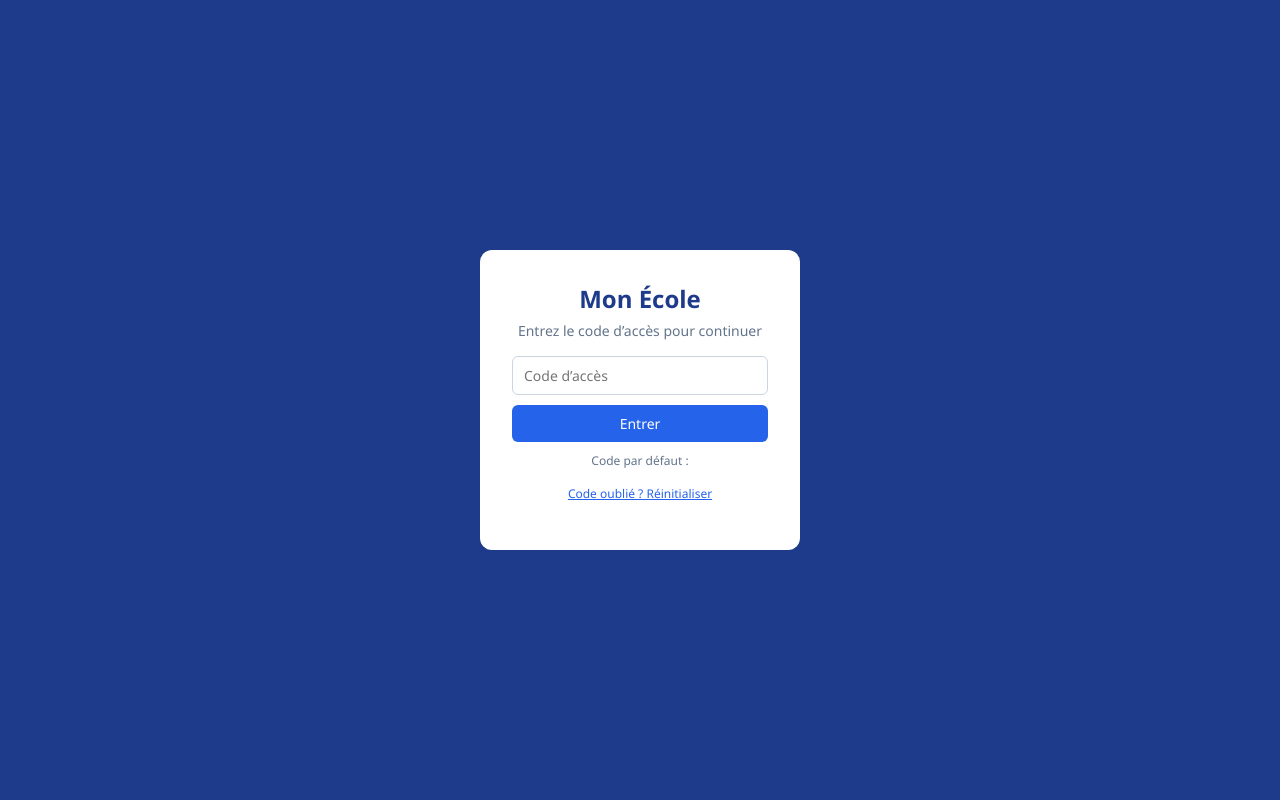
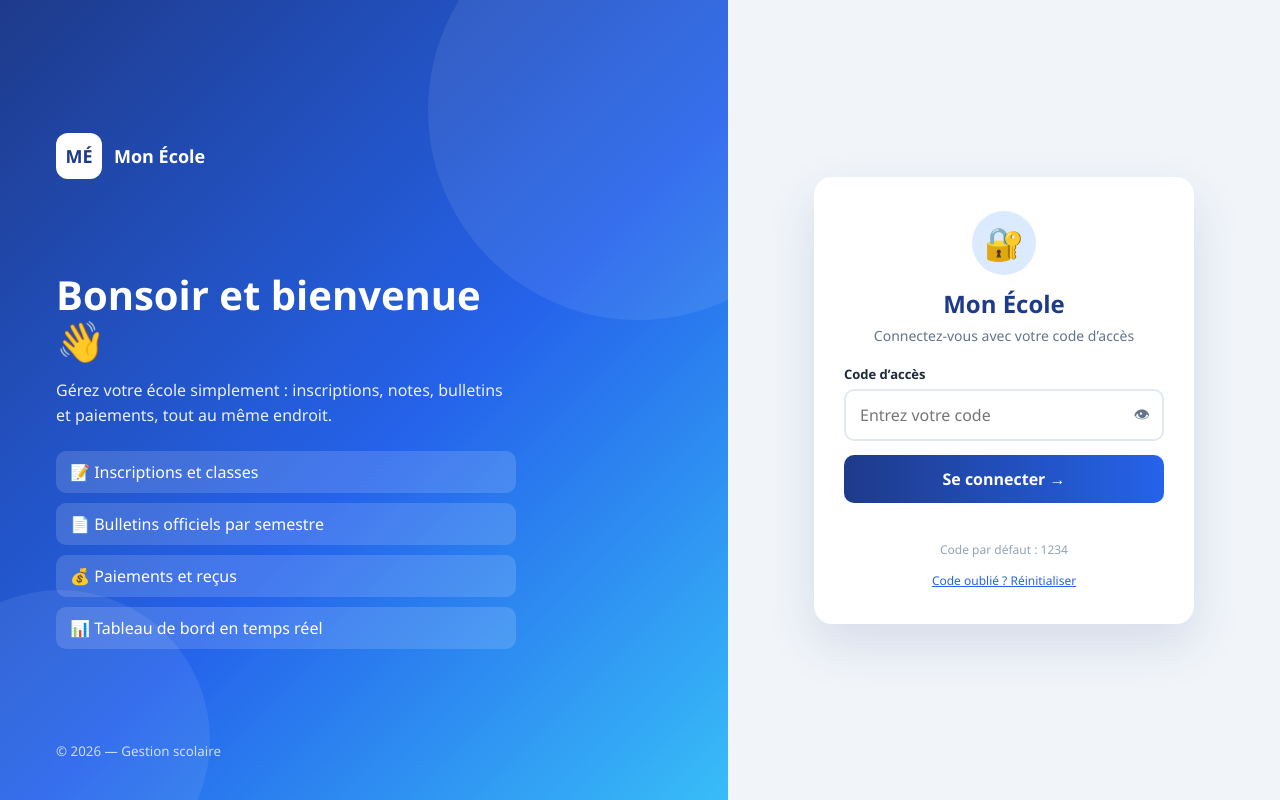
Before and after one commit to elhadjis828-ux/SEYDI, a plain HTML site: page index.html in a window 1280 px wide. Drawn offline with Linux system fonts and the light colour scheme.

Commit message:
Add files via upload

```diff
--- a/index.html
+++ b/index.html
@@ -8,21 +8,57 @@
   </head>
   <body>
     <div id="login">
-      <div class="box">
+      <div class="lg-left">
+        <div class="lg-shapes"><i></i><i></i></div>
+        <div class="lg-brand">
+          <div class="lg-logo" id="loginLogo">É</div>
+          <span id="loginName2">École</span>
+        </div>
+        <div class="lg-hero">
+          <h1 id="greet">Bienvenue</h1>
+          <p>
+            Gérez votre école simplement : inscriptions, notes, bulletins et
+            paiements, tout au même endroit.
+          </p>
+          <ul>
+            <li>📝 Inscriptions et classes</li>
+            <li>📄 Bulletins officiels par semestre</li>
+            <li>💰 Paiements et reçus</li>
+            <li>📊 Tableau de bord en temps réel</li>
+          </ul>
+        </div>
+        <small>© <span id="annee"></span> — Gestion scolaire</small>
+      </div>
+      <div class="lg-right">
+        <div class="lg-card">
+          <div class="lg-ic">🔐</div>
           <h2 id="loginName">École</h2>
-        <p>Entrez le code d’accès pour continuer</p>
+          <p class="sub">Connectez-vous avec votre code d’accès</p>
+          <label for="codeIn">Code d’accès</label>
+          <div class="pw">
             <input
               id="codeIn"
               type="password"
-          placeholder="Code d’accès"
-          style="width: 100%; margin-bottom: 10px"
+              placeholder="Entrez votre code"
+              autocomplete="off"
               onkeydown="
                 if (event.key === 'Enter' && typeof connexion === 'function')
                   connexion();
               "
             />
             <button
-          style="width: 100%"
+              type="button"
+              title="Afficher / masquer"
+              onclick="
+                var i = document.getElementById('codeIn');
+                i.type = i.type === 'password' ? 'text' : 'password';
+              "
+            >
+              👁
+            </button>
+          </div>
+          <button
+            class="go"
             onclick="
               if (typeof connexion === 'function') connexion();
               else
@@ -30,17 +66,12 @@
                   'script.js introuvable : mettez les 3 fichiers dans le même dossier';
             "
           >
-          Entrer
+            Se connecter →
           </button>
-        <p id="loginErr" style="color: #dc2626; margin: 10px 0 0"></p>
-        <p style="margin-top: 8px; font-size: 12px">
-          Code par défaut :
-          <!--1234-->
-        </p>
-        <p style="font-size: 12px">
+          <p id="loginErr"></p>
+          <p class="hint" id="loginHint">Code par défaut : 1234</p>
           <a
             href="#"
-            style="color: #2563eb"
             onclick="
               if (
                 confirm(
@@ -56,7 +87,7 @@
             "
             >Code oublié ? Réinitialiser</a
           >
-        </p>
+        </div>
       </div>
     </div>
 
--- a/script.js
+++ b/script.js
@@ -85,14 +85,35 @@ const fmt = (n) => Number(n).toLocaleString("fr-FR");
 function majNom() {
   document.title = DB.school;
   $("loginName").textContent = DB.school;
+  $("loginName2").textContent = DB.school;
   $("menuName").textContent = "🎓 " + DB.school;
+  const ini =
+    DB.school
+      .split(/\s+/)
+      .filter((w) => w.length > 2)
+      .map((w) => w[0])
+      .join("")
+      .slice(0, 2)
+      .toUpperCase() || "É";
+  $("loginLogo").innerHTML = DB.logo ? `<img src="${DB.logo}">` : esc(ini);
+  $("greet").textContent =
+    (new Date().getHours() < 18 ? "Bonjour" : "Bonsoir") + " et bienvenue 👋";
+  $("annee").textContent = new Date().getFullYear();
+  $("loginHint").style.display = String(DB.code) === "1234" ? "" : "none";
 }
 function connexion() {
   if ($("codeIn").value.trim() === String(DB.code).trim()) {
     $("login").classList.add("hidden");
     $("app").classList.remove("hidden");
     go("dash");
-  } else $("loginErr").textContent = "Code incorrect";
+  } else {
+    $("loginErr").textContent = "Code incorrect, réessayez";
+    const k = document.querySelector(".lg-card");
+    k.classList.remove("shake");
+    void k.offsetWidth;
+    k.classList.add("shake");
+    $("codeIn").select();
+  }
 }
 majNom();
 
--- a/style.css
+++ b/style.css
@@ -13,31 +13,6 @@ body {
 }
 .hidden {
   display: none !important;
-}
-#login {
-  position: fixed;
-  inset: 0;
-  background: #1e3a8a;
-  display: flex;
-  align-items: center;
-  justify-content: center;
-  z-index: 99;
-}
-#login .box {
-  background: #fff;
-  padding: 32px;
-  border-radius: 12px;
-  width: 320px;
-  text-align: center;
-}
-#login h2 {
-  margin-bottom: 6px;
-  color: #1e3a8a;
-}
-#login p {
-  margin-bottom: 16px;
-  color: #64748b;
-  font-size: 14px;
 }
 #app {
   display: flex;
@@ -275,3 +250,228 @@ td input.n {
 @page {
   margin: 8mm;
 }
+
+/* ===== Écran d'accueil / connexion ===== */
+#login {
+  position: fixed;
+  inset: 0;
+  display: flex;
+  z-index: 99;
+  background: #fff;
+}
+.lg-left {
+  flex: 1.1;
+  position: relative;
+  overflow: hidden;
+  color: #fff;
+  padding: 40px 56px;
+  display: flex;
+  flex-direction: column;
+  justify-content: space-between;
+  background: linear-gradient(135deg, #1e3a8a 0%, #2563eb 55%, #38bdf8 100%);
+}
+.lg-shapes i {
+  position: absolute;
+  border-radius: 50%;
+  background: rgba(255, 255, 255, 0.08);
+}
+.lg-shapes i:nth-child(1) {
+  width: 420px;
+  height: 420px;
+  right: -120px;
+  top: -100px;
+}
+.lg-shapes i:nth-child(2) {
+  width: 300px;
+  height: 300px;
+  left: -90px;
+  bottom: -90px;
+}
+.lg-brand {
+  position: relative;
+  display: flex;
+  align-items: center;
+  gap: 12px;
+  font-weight: 700;
+  font-size: 18px;
+}
+.lg-logo {
+  width: 46px;
+  height: 46px;
+  border-radius: 12px;
+  background: #fff;
+  color: #1e3a8a;
+  display: flex;
+  align-items: center;
+  justify-content: center;
+  font-weight: 800;
+  overflow: hidden;
+}
+.lg-logo img {
+  max-width: 100%;
+  max-height: 100%;
+}
+.lg-hero {
+  position: relative;
+  max-width: 460px;
+}
+.lg-hero h1 {
+  font-size: 40px;
+  line-height: 1.15;
+  margin-bottom: 14px;
+}
+.lg-hero p {
+  opacity: 0.9;
+  line-height: 1.6;
+  margin-bottom: 22px;
+}
+.lg-hero ul {
+  list-style: none;
+  display: grid;
+  gap: 10px;
+}
+.lg-hero li {
+  background: rgba(255, 255, 255, 0.14);
+  padding: 10px 14px;
+  border-radius: 10px;
+}
+.lg-left small {
+  position: relative;
+  opacity: 0.75;
+}
+.lg-right {
+  flex: 0.9;
+  display: flex;
+  align-items: center;
+  justify-content: center;
+  background: #f1f5f9;
+  padding: 24px;
+}
+.lg-card {
+  width: 100%;
+  max-width: 380px;
+  background: #fff;
+  border-radius: 18px;
+  padding: 34px 30px;
+  box-shadow: 0 20px 50px #1e3a8a22;
+  text-align: center;
+  animation: lgup 0.6s ease;
+}
+.lg-ic {
+  font-size: 32px;
+  width: 64px;
+  height: 64px;
+  line-height: 64px;
+  margin: 0 auto 12px;
+  border-radius: 50%;
+  background: #dbeafe;
+}
+.lg-card h2 {
+  color: #1e3a8a;
+  font-size: 24px;
+}
+.lg-card .sub {
+  color: #64748b;
+  font-size: 14px;
+  margin: 6px 0 20px;
+}
+.lg-card label {
+  display: block;
+  text-align: left;
+  font-size: 13px;
+  font-weight: 600;
+  margin-bottom: 6px;
+}
+.pw {
+  position: relative;
+  margin-bottom: 14px;
+}
+.pw input {
+  width: 100%;
+  padding: 13px 44px 13px 14px;
+  font-size: 16px;
+  border: 2px solid #e2e8f0;
+  border-radius: 10px;
+}
+.pw input:focus {
+  outline: 0;
+  border-color: #2563eb;
+}
+.pw button {
+  position: absolute;
+  right: 6px;
+  top: 6px;
+  background: none;
+  color: #64748b;
+  padding: 8px;
+  font-size: 16px;
+}
+.pw button:hover {
+  background: #f1f5f9;
+}
+.go {
+  width: 100%;
+  padding: 13px;
+  font-size: 16px;
+  font-weight: 600;
+  border-radius: 10px;
+  background: linear-gradient(90deg, #1e3a8a, #2563eb);
+}
+#loginErr {
+  color: #dc2626;
+  margin-top: 10px;
+  min-height: 18px;
+  font-size: 14px;
+}
+.lg-card .hint {
+  font-size: 12px;
+  color: #94a3b8;
+  margin: 10px 0;
+}
+.lg-card a {
+  font-size: 12px;
+  color: #2563eb;
+}
+.shake {
+  animation: lgsh 0.35s;
+}
+@keyframes lgup {
+  from {
+    opacity: 0;
+    transform: translateY(20px);
+  }
+  to {
+    opacity: 1;
+    transform: none;
+  }
+}
+@keyframes lgsh {
+  25% {
+    transform: translateX(-8px);
+  }
+  75% {
+    transform: translateX(8px);
+  }
+}
+@media (max-width: 800px) {
+  #login {
+    flex-direction: column;
+    overflow: auto;
+  }
+  .lg-left {
+    flex: none;
+    padding: 24px;
+  }
+  .lg-hero ul,
+  .lg-hero p,
+  .lg-left small {
+    display: none;
+  }
+  .lg-hero h1 {
+    font-size: 26px;
+    margin: 18px 0 0;
+  }
+  .lg-right {
+    flex: 1;
+  }
+}
```
Lines whose indentation alone changed are shown as unchanged.
